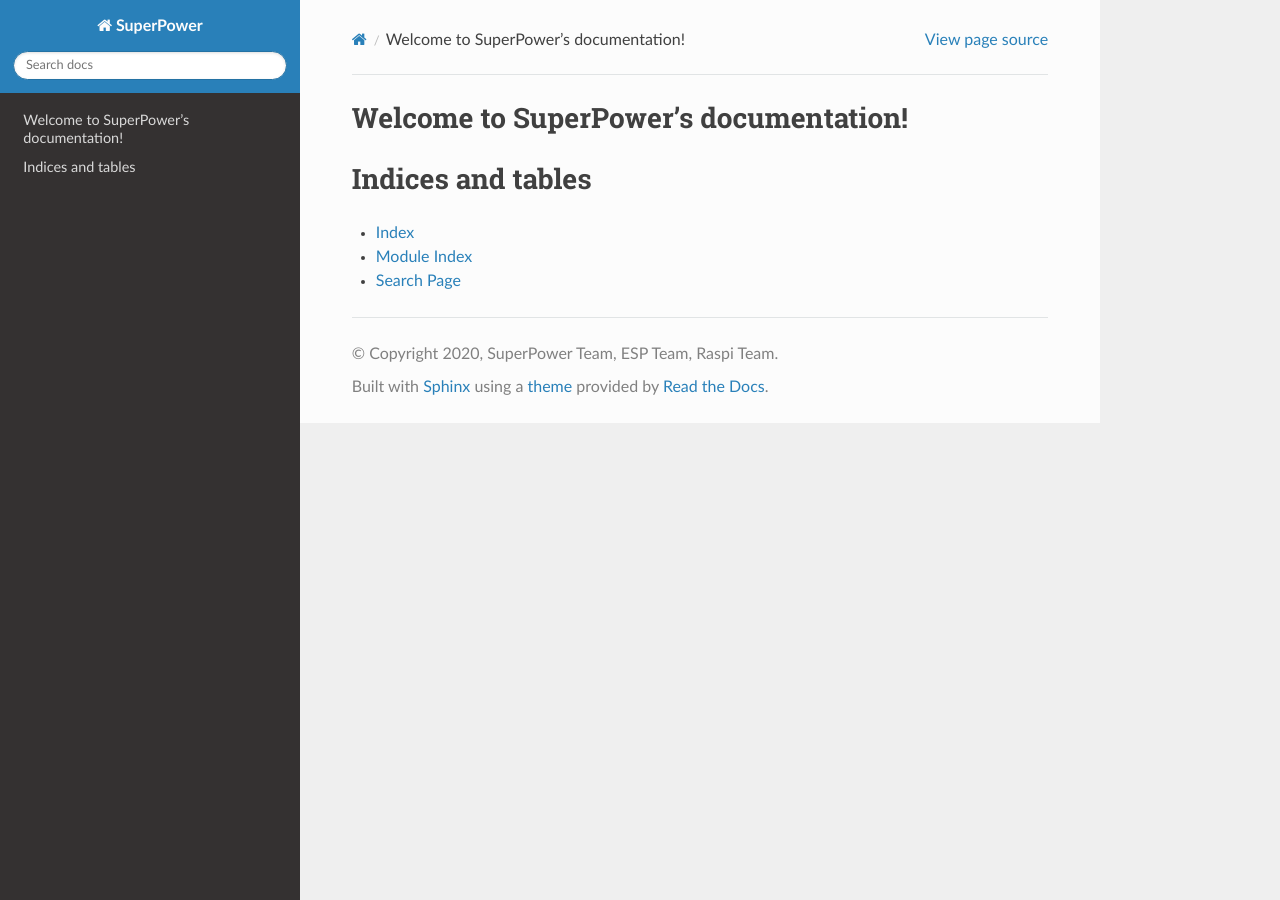
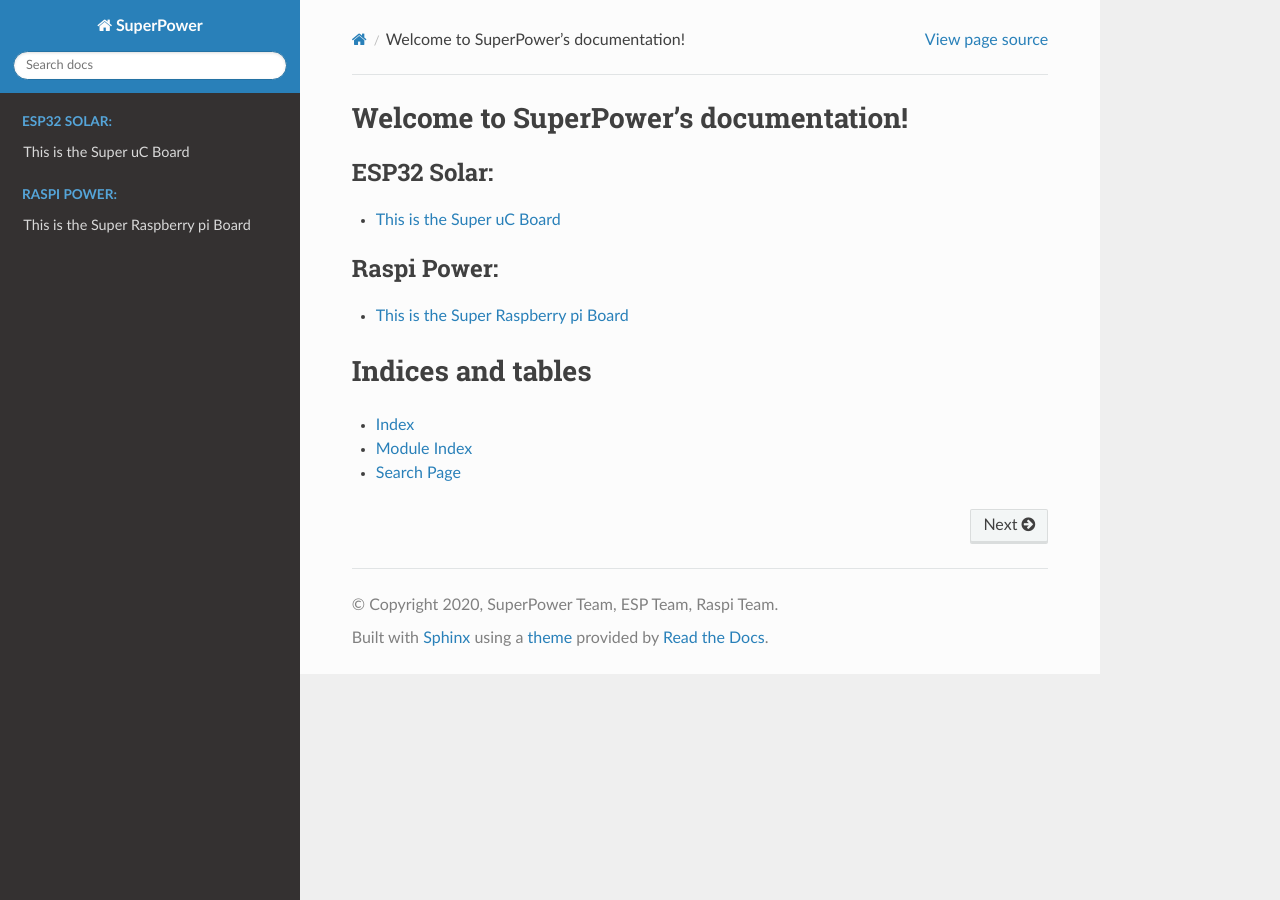
Before and after one commit to SensorsIot/SuperPower, a Sphinx documentation site: the page built from sphinx/index.rst, in a window 1280 px wide. Built offline with Sphinx 7.4.7 and the Read the Docs theme 2.0.0, drawn with Linux system fonts in a browser that asks for light colours.

Commit message:
added md support and irst two paegs

```diff
--- a/sphinx/conf.py
+++ b/sphinx/conf.py
@@ -28,8 +28,20 @@ author = 'SuperPower Team, ESP Team, Raspi Team'
 # extensions coming with Sphinx (named 'sphinx.ext.*') or your custom
 # ones.
 extensions = [
+    "recommonmark",
     "sphinx_rtd_theme",
 ]
+
+extensions = ['recommonmark']
+
+# for Sphinx-1.3
+from recommonmark.parser import CommonMarkParser
+
+source_parsers = {
+    '.md': CommonMarkParser,
+}
+
+source_suffix = ['.rst', '.md']
 
 # Add any paths that contain templates here, relative to this directory.
 templates_path = ['_templates']
--- a/sphinx/index.rst
+++ b/sphinx/index.rst
@@ -8,8 +8,15 @@ Welcome to SuperPower's documentation!
 
 .. toctree::
    :maxdepth: 2
-   :caption: Contents:
+   :caption: ESP32 Solar:
 
+   uc/requirements.rst
+
+.. toctree::
+   :maxdepth: 2
+   :caption: Raspi Power:
+
+   rpi/requirements.rst
 
 
 Indices and tables
--- a/sphinx/requirements.txt
+++ b/sphinx/requirements.txt
@@ -6,3 +6,4 @@ sphinxcontrib-htmlhelp==1.0.3
 sphinxcontrib-jsmath==1.0.1
 sphinxcontrib-qthelp==1.0.3
 sphinxcontrib-serializinghtml==1.1.4
+recommonmark==0.6.0
--- /dev/null
+++ b/sphinx/rpi/requirements.rst
@@ -0,0 +1,2 @@
+This is the Super Raspberry pi Board
+====================================
--- /dev/null
+++ b/sphinx/uc/requirements.rst
@@ -0,0 +1,2 @@
+This is the Super uC Board
+==========================
```
